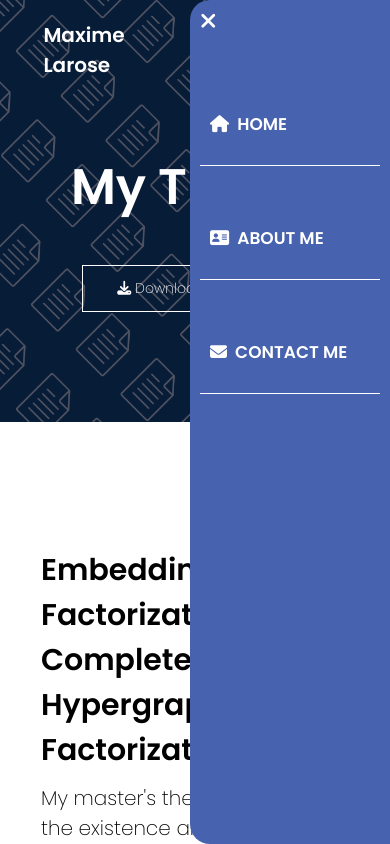
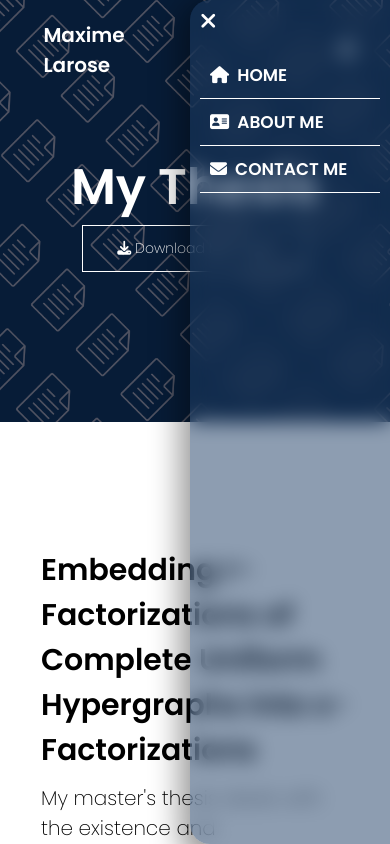
Before and after one commit to MaxsTestAccount/MaxsTestAccount.github.io, a plain HTML site: page Thesis.html in a window 390 px wide. Both pictures are taken after a click on the icon 346 px from the left and 49 px from the top of the page. Shown: the top 844 px of the page. Drawn offline with Linux system fonts and the light colour scheme.

Commit message:
Add files via upload

```diff
--- a/Thesis.html
+++ b/Thesis.html
@@ -8,9 +8,6 @@
 <link rel="preconnect" href="https://fonts.gstatic.com" crossorigin>
 <link href="https://fonts.googleapis.com/css2?family=Poppins:wght@200;600;700&display=swap" rel="stylesheet">
 <link rel="stylesheet" href="https://cdnjs.cloudflare.com/ajax/libs/font-awesome/6.5.1/css/all.min.css" integrity="sha512-DTOQO9RWCH3ppGqcWaEA1BIZOC6xxalwEsw9c2QQeAIftl+Vegovlnee1c9QX4TctnWMn13TZye+giMm8e2LwA==" crossorigin="anonymous" referrerpolicy="no-referrer" />
-    <link rel="preconnect" href="https://fonts.googleapis.com">
-<link rel="preconnect" href="https://fonts.gstatic.com" crossorigin>
-<link href="https://fonts.googleapis.com/css2?family=Noto+Sans+Math&family=Noto+Serif:ital,wght@0,300;1,200;1,300;1,400&display=swap" rel="stylesheet">
 </head>
 <body>
 <section class="sub-header-thesis">
@@ -83,5 +80,28 @@
 </script>
 
 
+
+
+
+
+
+<!---------------------------JavaScript for Nav Menu Box Shadow-------------------------             -->
+<script>document.addEventListener('DOMContentLoaded', function () {
+    const navLinks = document.querySelector('.nav-links');
+    const menuIcons = document.querySelectorAll('.fa');
+
+    menuIcons.forEach(function (icon) {
+        icon.addEventListener('click', function () {
+            // Check if the clicked icon is not the "fa-download" button
+            if (!icon.classList.contains('fa-download')) {
+                // Toggle the 'open' class on the nav-links element
+                navLinks.classList.toggle('open');
+            }
+        });
+    });
+});
+
+</script>
+
 </body>
 </html>
--- a/style.css
+++ b/style.css
@@ -59,11 +59,13 @@ nav img{
     flex: 1;
     text-align: right;
 }
+
 .nav-links ul li{
     list-style: none;
     display: inline-block;
     padding: 8px 12px;
     position: relative;
+
 }
 .nav-links ul li a{
     color: #fff;
@@ -81,6 +83,13 @@ nav img{
     margin: auto;
     transition: 0.3s;
 }
+}
+.box-shadow{
+    box-shadow: 0px 10px 30px 10px rgba(0,0,0,0.4);
+}
+
+.nav-links.open{
+    box-shadow: 0px 10px 30px 10px rgba(0,0,0,0.4);
 }
 
 
@@ -157,11 +166,11 @@ nav .fa{
     .nav-links ul li{
         display: block;
         border-bottom: 1px solid #fff;
-        padding: 10px
+        padding: 10px;
     }
     .nav-links{
         position: fixed;
-        background: #4762ae;
+        background: rgb(29, 60, 100, 0.5);
         height: 100vh;
         width: 200px;
         top: 0;
@@ -171,6 +180,7 @@ nav .fa{
         transition: 0.5s;
         border-top-left-radius: 20px;
         border-bottom-left-radius: 20px;
+        backdrop-filter: blur(10px);
     }
     nav .fa{
         display: block;
@@ -555,7 +565,6 @@ h2{
 }
 
 .sub-header-thesis{
-    font-size: 62px;
     height: 50vh;
     width: 100%;
     background-image: linear-gradient(rgba(4,9,30,0), rgba(4,9,30,0)),url(images/Thesis-banner.png);
@@ -564,6 +573,7 @@ h2{
     text-align: center;
     color: #fff;
 }
+
 
 .thesis-pdf{
     padding-top: 20px;
```
Also changed, not shown: PIP.html (+18 -0 lines), Teaching.html (+16 -0 lines), about.html (+17 -0 lines), contact.html (+19 -0 lines), index.html (+17 -5 lines).
